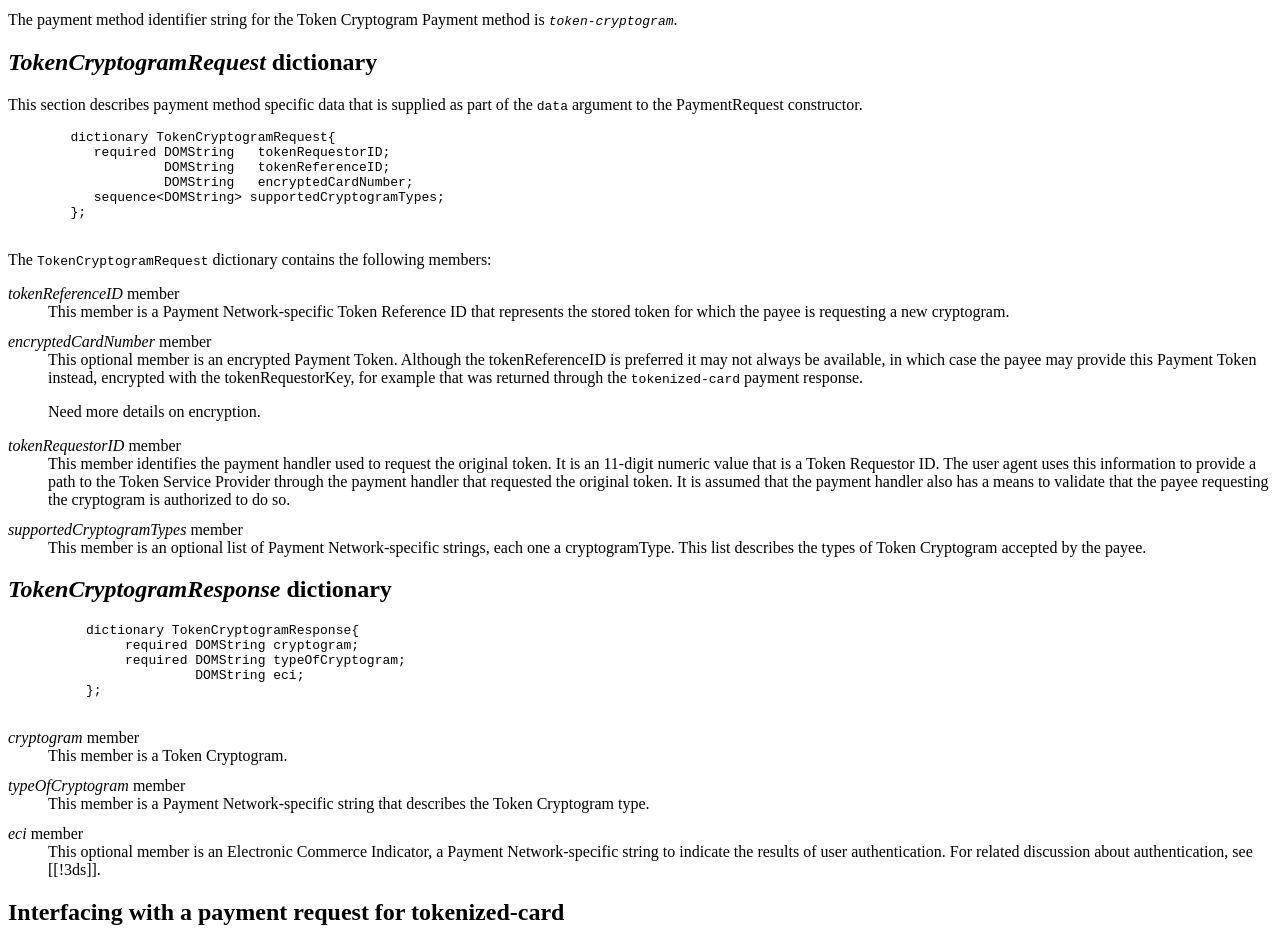
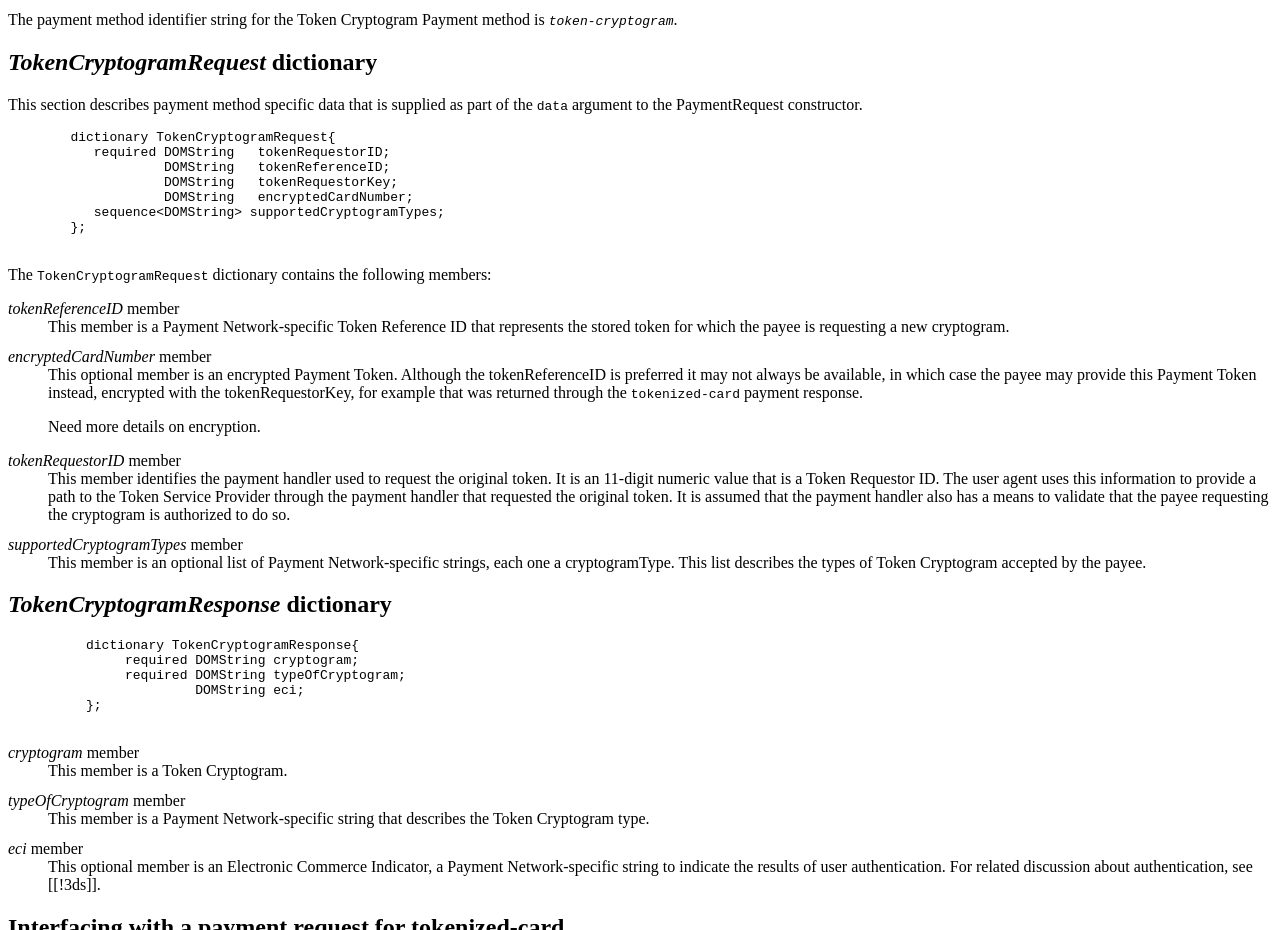
Before and after one commit to w3c/webpayments-methods-tokenization, a plain HTML site: page index.html in a window 1280 px wide. Shown: the part 5540-6470 px from the top of the page. Drawn offline with Linux system fonts and the light colour scheme; a script that the page names is missing.

Commit message:
added missing WebIDL

```diff
--- a/index.html
+++ b/index.html
@@ -759,6 +759,7 @@ new PaymentRequest(methodData, details);
         dictionary TokenCryptogramRequest{
            required DOMString   tokenRequestorID;
                     DOMString   tokenReferenceID;
+	            DOMString   tokenRequestorKey;
                     DOMString   encryptedCardNumber;
            sequence&lt;DOMString&gt; supportedCryptogramTypes;
         };
```
